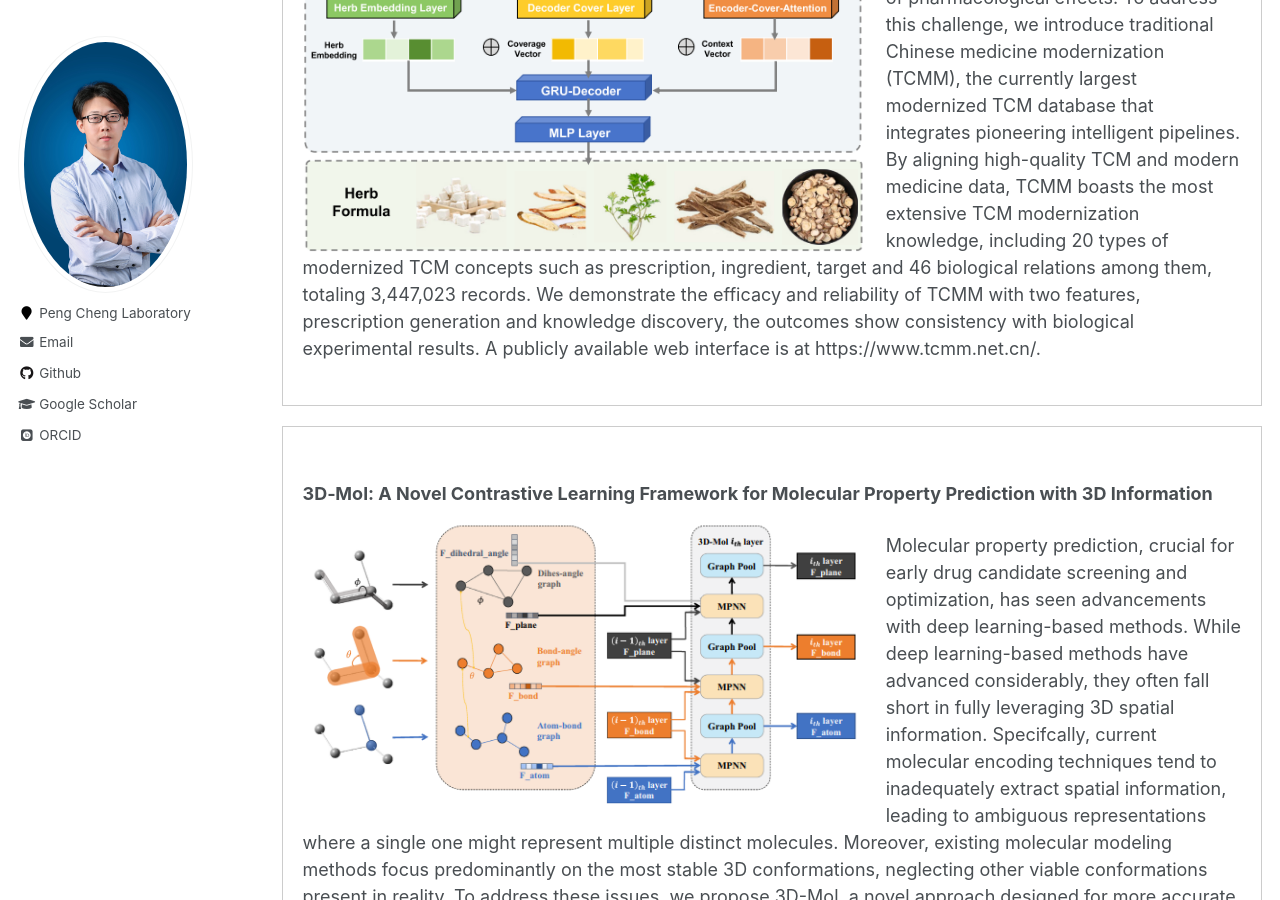
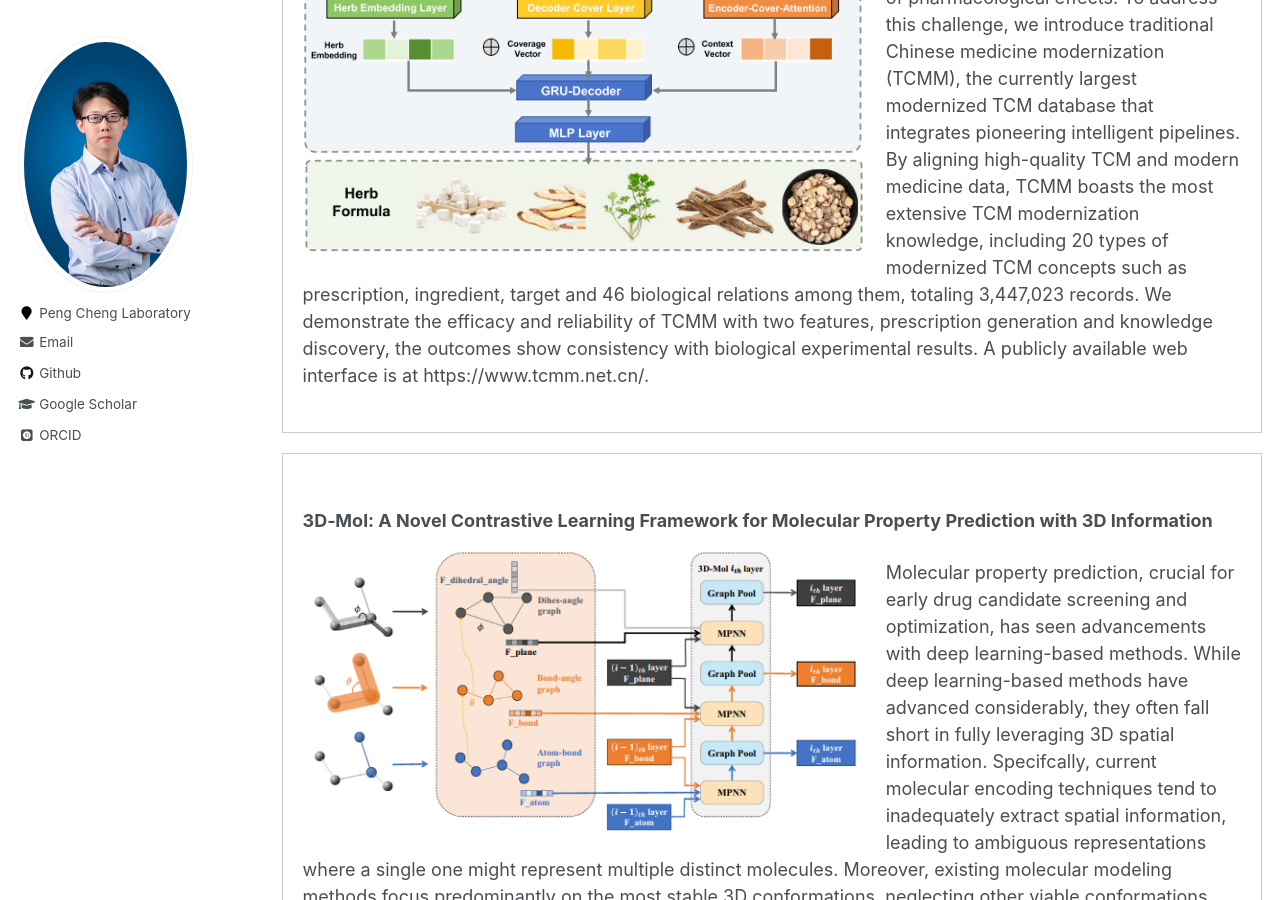
Before and after one commit to zhixiang-ren/zhixiang-ren.github.io, a Jekyll site: the page built from _pages/Research.html, in a window 1280 px wide and 900 px high, scrolled down 842 px. Built offline with Jekyll 4.4.1, drawn with Linux system fonts in a browser that asks for light colours; some web fonts are replaced.

Commit message:
Update Research.html

```diff
--- a/_pages/Research.html
+++ b/_pages/Research.html
@@ -21,7 +21,7 @@ author_profile: true
     <div style="display: flex;">
       <div>
         <!-- 图片部分，使用 float 来让图片浮动在文字左边 -->
-        <img src="/images/paper1.png" alt="Paper 1 Image" style="float: left; width: 60%; height: auto; margin-right: 20px; margin-bottom: 0px;">
+        <img src="/images/paper1.png" alt="Paper 1 Image" style="float: left; width: 60%; height: auto; margin-right: 20px; margin-bottom: 5px; margin-bottom: 10px;">
         <!-- 论文描述，文字会自然环绕图片 -->
         <p>
           Mining the potential of traditional Chinese medicine (TCM) in treating modern diseases requires a profound understanding of its action mechanism and a comprehensive knowledge system that seamlessly bridges modern medical insights with traditional theories.
@@ -41,7 +41,7 @@ author_profile: true
     <div style="display: flex;">
       <div>
         <!-- 图片部分，使用 float 来让图片浮动在文字左边 -->
-        <img src="/images/paper2.png" alt="Paper 2 Image" style="float: left; width: 60%; height: auto; margin-right: 20px; margin-bottom: 0px;">
+        <img src="/images/paper2.png" alt="Paper 2 Image" style="float: left; width: 60%; height: auto; margin-right: 20px; margin-bottom: 5px; margin-bottom: 10px;">
         <!-- 论文描述，文字会自然环绕图片 -->
         <p>
           Molecular property prediction, crucial for early drug candidate screening and optimization, has seen advancements with deep learning-based methods.
@@ -63,7 +63,7 @@ author_profile: true
     <div style="display: flex;">
       <div>
         <!-- 图片部分，使用 float 来让图片浮动在文字左边 -->
-        <img src="/images/paper3.png" alt="Paper 3 Image" style="float: left; width: 60%; height: auto; margin-right: 20px; margin-bottom: 0px;">
+        <img src="/images/paper3.png" alt="Paper 3 Image" style="float: left; width: 60%; height: auto; margin-right: 20px; margin-bottom: 5px; margin-bottom: 10px;">
         <!-- 论文描述，文字会自然环绕图片 -->
         <p>
           Protein function prediction is currently achieved by encoding its sequence or structure, where the sequence-to-function transcendence and high-quality structural data scarcity lead to obvious performance bottlenecks.
@@ -84,7 +84,7 @@ author_profile: true
     <div style="display: flex;">
       <div>
         <!-- 图片部分，使用 float 来让图片浮动在文字左边 -->
-        <img src="/images/paper4.png" alt="Paper 4 Image" style="float: left; width: 60%; height: auto; margin-right: 20px; margin-bottom: 0px;">
+        <img src="/images/paper4.png" alt="Paper 4 Image" style="float: left; width: 60%; height: auto; margin-right: 20px; margin-bottom: 5px; margin-bottom: 10px;">
         <!-- 论文描述，文字会自然环绕图片 -->
         <p>
           Language models pretrained by self-supervised learning (SSL) have been widely utilized to study protein sequences, while few models were developed for genomic sequences and were limited to single species.
@@ -105,7 +105,7 @@ author_profile: true
     <div style="display: flex;">
       <div>
         <!-- 图片部分，使用 float 来让图片浮动在文字左边 -->
-        <img src="/images/paper5.png" alt="Paper 5 Image" style="float: left; width: 60%; height: auto; margin-right: 20px; margin-bottom: 0px;">
+        <img src="/images/paper5.png" alt="Paper 5 Image" style="float: left; width: 60%; height: auto; margin-right: 20px; margin-bottom: 5px; margin-bottom: 10px;">
         <!-- 论文描述，文字会自然环绕图片 -->
         <p>
           The task of chemical reaction predictions (CRPs) plays a pivotal role in advancing drug discovery and material science.
@@ -126,7 +126,7 @@ author_profile: true
     <div style="display: flex;">
       <div>
         <!-- 图片部分，使用 float 来让图片浮动在文字左边 -->
-        <img src="/images/paper6.png" alt="Paper 6 Image" style="float: left; width: 60%; height: auto; margin-right: 20px; margin-bottom: 0px;">
+        <img src="/images/paper6.png" alt="Paper 6 Image" style="float: left; width: 60%; height: auto; margin-right: 20px; margin-bottom: 5px; margin-bottom: 10px;">
         <!-- 论文描述，文字会自然环绕图片 -->
         <p>
           Cytokines are small protein molecules that exhibit potent immunoregulatory properties, which are known as the essential components of the tumor immune microenvironment (TIME).
@@ -147,7 +147,7 @@ author_profile: true
     <div style="display: flex;">
       <div>
         <!-- 图片部分，使用 float 来让图片浮动在文字左边 -->
-        <img src="/images/paper7.png" alt="Paper 7 Image" style="float: left; width: 60%; height: auto; margin-right: 20px; margin-bottom: 0px;">
+        <img src="/images/paper7.png" alt="Paper 7 Image" style="float: left; width: 60%; height: auto; margin-right: 20px; margin-bottom: 5px; margin-bottom: 10px;">
         <!-- 论文描述，文字会自然环绕图片 -->
         <p>
           Large language models have made significant strides in natural language processing, enabling innovative applications in molecular science by processing textual representations of molecules.
@@ -167,7 +167,7 @@ author_profile: true
     <div style="display: flex;">
       <div>
         <!-- 图片部分，使用 float 来让图片浮动在文字左边 -->
-        <img src="/images/paper8.png" alt="Paper 8 Image" style="float: left; width: 60%; height: auto; margin-right: 20px; margin-bottom: 0px;">
+        <img src="/images/paper8.png" alt="Paper 8 Image" style="float: left; width: 60%; height: auto; margin-right: 20px; margin-bottom: 5px; margin-bottom: 10px;">
         <!-- 论文描述，文字会自然环绕图片 -->
         <p>
           Analyzing the drug response at the cellular level is crucial for identifying biomarkers and understanding the mechanisms of resistance.
@@ -200,7 +200,7 @@ author_profile: true
     <div style="display: flex;">
       <div>
         <!-- 图片部分，使用 float 来让图片浮动在文字左边 -->
-        <img src="/images/paper9.png" alt="Paper 9 Image" style="float: left; width: 60%; height: auto; margin-right: 20px; margin-bottom: 0px;">
+        <img src="/images/paper9.png" alt="Paper 9 Image" style="float: left; width: 60%; height: auto; margin-right: 20px; margin-bottom: 5px; margin-bottom: 10px;">
         <!-- 论文描述，文字会自然环绕图片 -->
         <p>
           The detection of Extreme Mass Ratio Inspirals (EMRIs) is intricate due to their complex waveforms, extended duration, and low signal-to-noise ratio (SNR), making them more challenging to be identified compared to compact binary coalescences.
@@ -220,7 +220,7 @@ author_profile: true
     <div style="display: flex;">
       <div>
         <!-- 图片部分，使用 float 来让图片浮动在文字左边 -->
-        <img src="/images/paper10.png" alt="Paper 10 Image" style="float: left; width: 60%; height: auto; margin-right: 20px; margin-bottom: 0px;">
+        <img src="/images/paper10.png" alt="Paper 10 Image" style="float: left; width: 60%; height: auto; margin-right: 20px; margin-bottom: 5px; margin-bottom: 10px;">
         <!-- 论文描述，文字会自然环绕图片 -->
         <p>
           Space-based gravitational wave (GW) detection is one of the most anticipated GW detection projects in the next decade, which promises to detect abundant compact binary systems.
@@ -239,7 +239,7 @@ author_profile: true
     <div style="display: flex;">
       <div>
         <!-- 图片部分，使用 float 来让图片浮动在文字左边 -->
-        <img src="/images/paper11.png" alt="Paper 11 Image" style="float: left; width: 60%; height: auto; margin-right: 20px; margin-bottom: 0px;">
+        <img src="/images/paper11.png" alt="Paper 11 Image" style="float: left; width: 60%; height: auto; margin-right: 20px; margin-bottom: 5px; margin-bottom: 10px;">
         <!-- 论文描述，文字会自然环绕图片 -->
         <p>
           With the advent of gravitational-wave astronomy and the discovery of more compact binary coalescences, data quality improvement techniques are desired to handle the complex and overwhelming noise in gravitational wave (GW) observational data.
@@ -259,7 +259,7 @@ author_profile: true
     <div style="display: flex;">
       <div>
         <!-- 图片部分，使用 float 来让图片浮动在文字左边 -->
-        <img src="/images/paper12.png" alt="Paper 12 Image" style="float: left; width: 60%; height: auto; margin-right: 20px; margin-bottom: 0px;">
+        <img src="/images/paper12.png" alt="Paper 12 Image" style="float: left; width: 60%; height: auto; margin-right: 20px; margin-bottom: 5px; margin-bottom: 10px;">
         <!-- 论文描述，文字会自然环绕图片 -->
         <p>
           Gravitational wave (GW) astronomy has opened new frontiers in understanding the cosmos, while the integration of artificial intelligence (AI) in science promises to revolutionize data analysis methodologies.
@@ -277,7 +277,7 @@ author_profile: true
     <div style="display: flex;">
       <div>
         <!-- 图片部分，使用 float 来让图片浮动在文字左边 -->
-        <img src="/images/paper13.png" alt="Paper 13 Image" style="float: left; width: 60%; height: auto; margin-right: 20px; margin-bottom: 0px;">
+        <img src="/images/paper13.png" alt="Paper 13 Image" style="float: left; width: 60%; height: auto; margin-right: 20px; margin-bottom: 5px; margin-bottom: 10px;">
         <!-- 论文描述，文字会自然环绕图片 -->
         <p>
           The direct observation of gravitational waves (GWs) opens a new window for exploring new physics from quanta to cosmos and provides a new tool for probing the evolution of universe.
@@ -303,7 +303,7 @@ author_profile: true
     <div style="display: flex;">
       <div>
         <!-- 图片部分，使用 float 来让图片浮动在文字左边 -->
-        <img src="/images/paper14.png" alt="Paper 14 Image" style="float: left; width: 60%; height: auto; margin-right: 20px; margin-bottom: 0px;">
+        <img src="/images/paper14.png" alt="Paper 14 Image" style="float: left; width: 60%; height: auto; margin-right: 20px; margin-bottom: 5px; margin-bottom: 10px;">
         <!-- 论文描述，文字会自然环绕图片 -->
         <p>
           Space-based gravitational wave (GW) detectors will be able to observe signals from sources that are otherwise nearly impossible from current ground-based detection.
@@ -323,7 +323,7 @@ author_profile: true
     <div style="display: flex;">
       <div>
         <!-- 图片部分，使用 float 来让图片浮动在文字左边 -->
-        <img src="/images/paper15.png" alt="Paper 15 Image" style="float: left; width: 60%; height: auto; margin-right: 20px; margin-bottom: 0px;">
+        <img src="/images/paper15.png" alt="Paper 15 Image" style="float: left; width: 60%; height: auto; margin-right: 20px; margin-bottom: 5px; margin-bottom: 10px;">
         <!-- 论文描述，文字会自然环绕图片 -->
         <p>
           Extracting knowledge from high-dimensional data has been notoriously difficult, primarily due to the so-called “curse of dimensionality” and the complex joint distributions of these dimensions.
```
